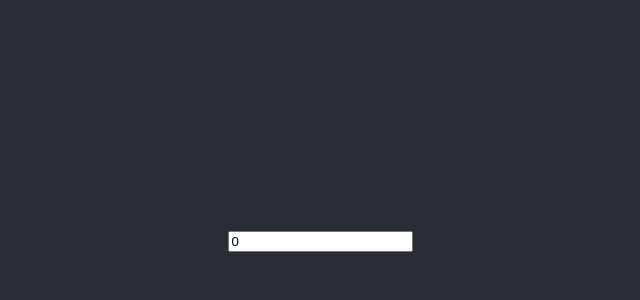
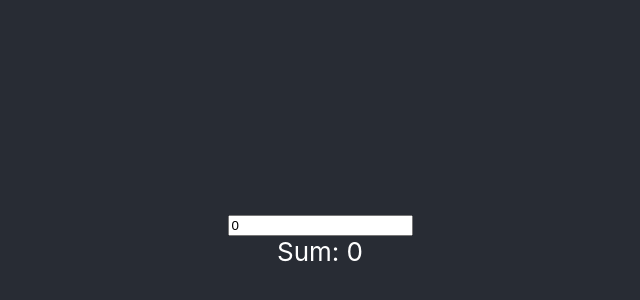
Before and after one commit to chuvi-oocl/React-Counter, a React (Create React App) app: page / in a window 1280 px wide. Shown: the part 164-464 px from the top of the page, without its empty margins (320-960 px from the left). Built offline with nearby package versions, Linux system fonts and the light colour scheme.

Commit message:
[Counter][Victor] feat: add sum counter

```diff
--- a/src/Components/Counter.js
+++ b/src/Components/Counter.js
@@ -7,13 +7,20 @@ export default class Counter extends Component {
         }
     }
 
+
     onIncrease = () => {
         this.setState((prevState) => ({ number: prevState.number + 1 }));
+        this.props.onTotalIncrease();
     };
 
     onDecrease = () => {
         this.setState((prevState) => ({ number: prevState.number - 1 }));
+        this.props.onTotalDecrease();
     };
+
+    //resetCounter = () =>{
+    //    this.setState(() => ({number: 0}))
+    //}
 
     render() {
         return (
--- a/src/Components/CounterGroup.js
+++ b/src/Components/CounterGroup.js
@@ -1,9 +1,14 @@
 import React, { Component } from 'react';
 import Counter from './Counter'
 export default class CounterGroup extends Component {
+    constructor(props) {
+        super(props);
+    }
+
     initArraySize = (size) => {
         return Array.from(Array(size).keys());
     }
+
     render() {
         const size = this.props.size ? parseInt(this.props.size) : 0;
         const initArraySize = this.initArraySize(size);
@@ -11,7 +16,7 @@ export default class CounterGroup extends Component {
             <div>
                 {
                     initArraySize.map((value) =>
-                        <Counter key={value} />
+                        <Counter key={value} onTotalIncrease={this.props.onIncrease}  onTotalDecrease={this.props.onDecrease}/>
                     )
                 }
 
--- a/src/Components/MultiCounter.js
+++ b/src/Components/MultiCounter.js
@@ -5,18 +5,44 @@ export default class MultiCounterCounter extends Component {
     constructor(props) {
         super(props);
         this.state = {
-            size : 0
+            size : 0,
+            sum : 0
         };
     }
+
+    resetCounter = () =>{
+        this.setState(() => ({
+            size: 0,
+            sum: 0
+        }));
+    }
+
+
     onChange = (event) => {
-        this.setState(() => ({size: event.target.value}))
+        //this.resetCounter();
+        this.setState(() => ({
+            size: event.target.value
+        }));
     };
+
+
+    onIncrease = () => {
+        this.setState((prevState) => ({ sum: prevState.sum + 1 }));
+    };
+
+    onDecrease = () => {
+        this.setState((prevState) => ({ sum: prevState.sum - 1 }));
+    };
+
     render() {
-        const size = this.state.size;
+        const {size, sum} = this.state;
         return (
             <div>
                 <input type="number" value={size} onChange={this.onChange} />
-                <CounterGroup size={size} />
+                <div>
+                    Sum: {this.state.sum}
+                </div>
+                <CounterGroup size={size} sum={sum} onIncrease={this.onIncrease} onDecrease={this.onDecrease}/>
             </div>
         )
     }
```
